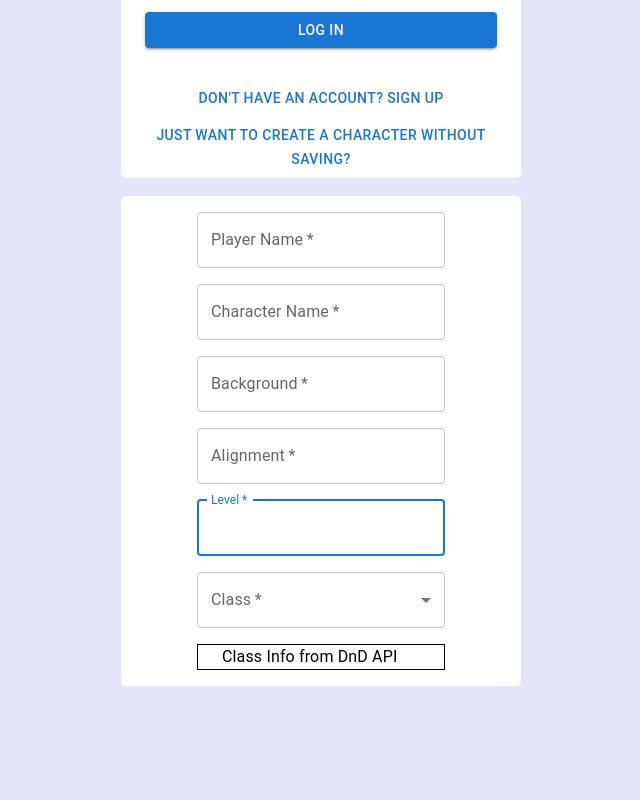
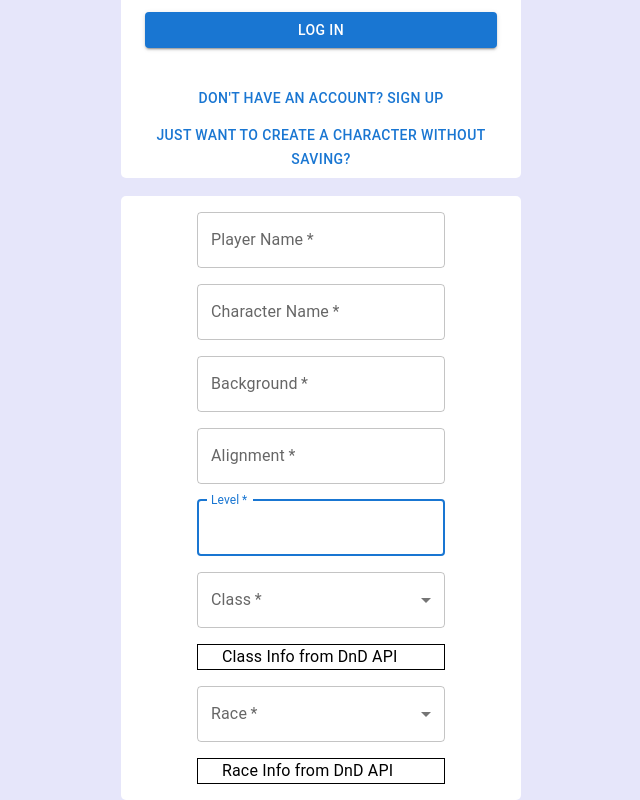
Before and after one commit to mcmcgowan/hero-smith, a React app: page / in a window 1280 px wide. Shown: the part 315-1115 px from the top of the page, without its empty margins (319-959 px from the left). Before the commit the page ends 1001 px from the top, so only its background shows below. Built offline with nearby package versions, Linux system fonts and the light colour scheme.

Commit message:
added race menu and racial bonuses

```diff
--- a/src/client/components/BasicInfo.jsx
+++ b/src/client/components/BasicInfo.jsx
@@ -1,15 +1,18 @@
 import React, { useState } from 'react';
 import {TextField, Container, Typography, Box, Button, Select, MenuItem, InputLabel, FormControl} from '@mui/material';
 import { ApolloClient, InMemoryCache, gql } from '@apollo/client';
-import { border } from '@mui/system';
 
 const classes = ['Barbarian', 'Bard', 'Cleric', 'Druid', 'Fighter', 'Monk', 'Paladin', 'Ranger', 'Rogue', 'Sorcerer', 'Warlock', 'Wizard'];
-const races =[]
+const races =['Dragonborn', 'Dwarf', 'Elf', 'Gnome', 'Half-Elf', 'Half-Orc', 'Halfling', 'Human', 'Tiefling']
 
 const BasicInfo = () => {
-    const [charClass, setCharClass] = useState('')
-    const [classInfo, setClassInfo] = useState({})
-    const [classLoading, setClassLoading] = useState(false)
+    const [charClass, setCharClass] = useState('');
+    const [classInfo, setClassInfo] = useState({});
+    const [classLoading, setClassLoading] = useState(false);
+
+    const [charRace, setCharRace] = useState('');
+    const [raceInfo, setRaceInfo] = useState({});
+    const [raceLoading, setRaceLoading] = useState(false);
 
     const client = new ApolloClient({
         uri: 'https://www.dnd5eapi.co/graphql',
@@ -21,15 +24,26 @@ const BasicInfo = () => {
         classMenu.push(<MenuItem key={ele} value={ele}>{ele}</MenuItem>)
     })
 
+    const raceMenu =[];
+    races.map(ele => {
+        raceMenu.push(<MenuItem key={ele} value={ele}>{ele}</MenuItem>)
+    })
+
     const handleClassChange = (event) => {
         const className = event.target.value
-        console.log(className)
         setClassLoading(true)
         handleClassQuery(className)
         setCharClass(className)
     }
+
+    const handleRaceChange = (event) => {
+        const raceName = event.target.value
+        setRaceLoading(true)
+        handleRaceQuery(raceName)
+        setCharRace(raceName)
+    }
+
     const handleClassQuery = (className) => {
-        console.log(className)
         client
             .query({
                 query: gql`
@@ -48,13 +62,50 @@ const BasicInfo = () => {
             .then((result) => {
                 const res = result.data.classes[0]
                 console.log(res)
-                setClassInfo({
+                setClassInfo({//TODO: Should this go to store instead of local state?
                     name: res.name,
                     hit_die: res.hit_die,
                     subClass: res.subclasses[0].subclass_flavor,
                     subDesc: res.subclasses[0].desc
                 })
                 setClassLoading(false)
+            });
+    }
+
+    const handleRaceQuery = (raceName) => {
+        client
+            .query({
+                query: gql`
+                query GetRaces {
+                    races(name: "${raceName}") {
+                      name
+                      ability_bonuses {
+                          bonus
+                          ability_score {
+                              name
+                          }
+                      }
+                    }
+                  }
+                `,
+            })
+            .then((result) => {
+                const res = result.data.races[0]
+                console.log(res)
+                const bonuses = []
+                res.ability_bonuses.map(ele => {
+                    const bonusName = ele.ability_score.name
+                    const bonusScore = ele.bonus
+                    bonuses.push({[bonusName]: bonusScore})
+                })
+                const bonusComps=[]
+                bonuses.map(ele => bonusComps.push(<Typography>{Object.keys(ele)[0]}: +{Object.values(ele)[0]}</Typography>))
+                console.log(bonuses)
+                setRaceInfo({//TODO: Should this go to store instead of local state?
+                    name: res.name,
+                    bonuses: bonusComps
+                })
+                setRaceLoading(false)
             });
     }
 
@@ -136,7 +187,7 @@ const BasicInfo = () => {
                     >
                         {classMenu}
                     </Select>
-                    <Container sx={{
+                    <Container sx={{ //TODO: this would probably be best as a drawer component?
                         marginTop: '1em',
                         border: 'solid',
                         borderWidth: 1,
@@ -153,6 +204,33 @@ const BasicInfo = () => {
                         </>}
                     </Container>
                 </FormControl>
+                <FormControl>
+                    <InputLabel  required id='race-select-label'>Race</InputLabel>
+                    <Select
+                        fullWidth
+                        labelId='race-select-label'
+                        id='charRace'
+                        value={charRace}
+                        label='charRace'
+                        onChange={handleRaceChange}
+                    >
+                        {raceMenu}
+                    </Select>
+                    <Container sx={{ //TODO: this would probably be best as a drawer component?
+                        marginTop: '1em',
+                        border: 'solid',
+                        borderWidth: 1,
+                        borderColor: 'black'
+                        }}
+                    >
+                        {(charRace == '') ? <Typography>Race Info from DnD API</Typography> :
+                        (raceLoading) ? <Typography>Waiting on Race info from API...</Typography> :
+                        <>
+                            <Typography>Selected Race: {raceInfo.name}</Typography>
+                            <Typography>Ability Score Bonuses: {raceInfo.bonuses}</Typography>
+                        </>}
+                    </Container>
+                </FormControl>
 
             </Box>
 
```
